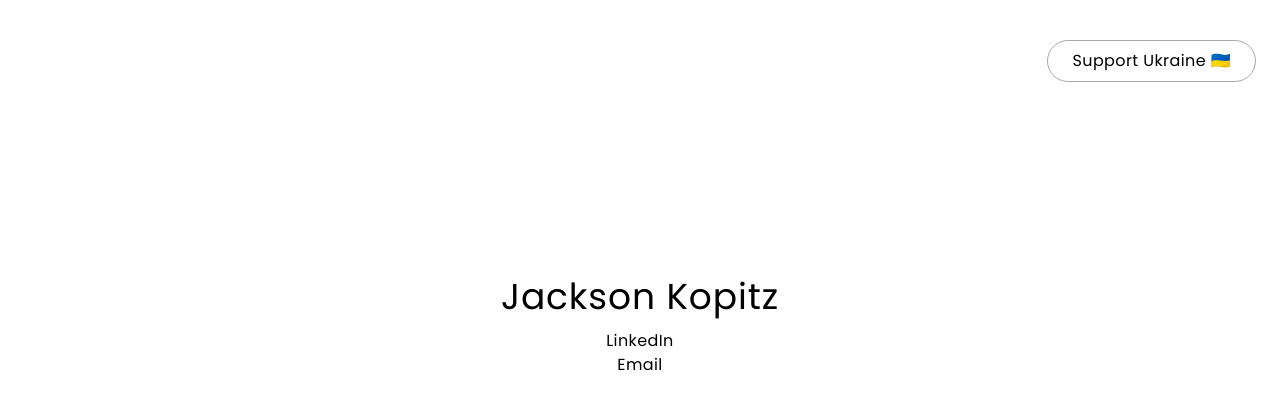
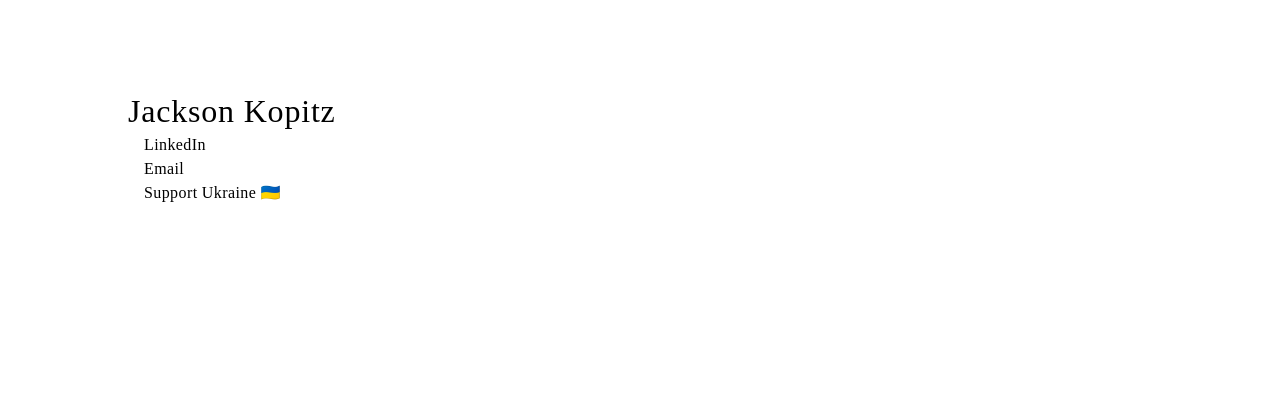
Before and after one commit to jacksonkopitz/website, a React (Create React App) app: page / in a window 1280 px wide. Shown: the top 408 px of the page. Built offline with nearby package versions, Linux system fonts and the light colour scheme.

Commit message:
redesign site

```diff
--- a/src/components/Header.tsx
+++ /dev/null
@@ -1,14 +0,0 @@
-import React from "react";
-import UkraineButton from "./common/UkraineButton";
-
-interface HeaderProps {}
-
-export const Header: React.FC<HeaderProps> = () => {
-  return (
-    <div className="tw-sticky tw-top-0 tw-py-2 tw-px-2 tw-flex tw-flex-row-reverse tw-items-center">
-      <UkraineButton />
-    </div>
-  );
-};
-
-export default Header;
--- a/src/components/Home.tsx
+++ b/src/components/Home.tsx
@@ -1,13 +1,11 @@
 import React from "react";
-import Header from "./Header";
 import Main from "./Main";
 
 interface HomeProps {}
 
 export const Home: React.FC<HomeProps> = () => {
   return (
-    <div className="tw-sticky tw-top-0 tw-py-8 tw-px-4 tw-flex tw-flex-col">
-      <Header />
+    <div className="tw-sticky tw-top-0">
       <Main />
     </div>
   );
--- a/src/components/Main.tsx
+++ b/src/components/Main.tsx
@@ -30,27 +30,27 @@ export const Main: React.FC<MainProps> = () => {
   };
 
   return (
-    <div className="tw-pb-16 tw-pt-44 tw-flex tw-flex-col tw-text-center">
-      <div className="tw-py-2">
+    <div className="tw-pl-8 tw-pt-24 tw-flex tw-flex-col sm:tw-pl-32">
+      <div className="tw-w-72">
+        <div className={"tw-pb-1"}>
           <Text
             text={"Jackson Kopitz"}
-          font={Font.POPPINS}
-          fontSize={FontSize.XL4}
+            font={Font.ARVO_BOLD}
+            fontSize={FontSize.XL3}
             color={TextColor.BLACK}
           />
         </div>
 
-      <div className="tw-flex tw-flex-col tw-text-center">
+        <div className="tw-pl-4">
           <div>
             <a
               href="https://www.linkedin.com/in/jacksonkopitz/"
               target="_blank"
               rel="noreferrer"
-            className="tw-px-2"
             >
               <Text
                 text={"LinkedIn"}
-              font={Font.POPPINS}
+                font={Font.ARVO_BOLD}
                 fontSize={FontSize.BASE}
                 color={TextColor.BLACK}
               />
@@ -61,11 +61,29 @@ export const Main: React.FC<MainProps> = () => {
             <span onClick={handleCopyClick} className="tw-cursor-pointer">
               <Text
                 text={isCopied ? "Copied!" : "Email"}
-              font={Font.POPPINS}
+                font={Font.ARVO_BOLD}
                 fontSize={FontSize.BASE}
                 color={TextColor.BLACK}
               />
             </span>
+          </div>
+
+          <div>
+            <span>
+              <a
+                href="https://www.vox.com/future-perfect/22955885/donate-ukraine"
+                target="_blank"
+                rel="noreferrer"
+              >
+                <Text
+                  text={"Support Ukraine 🇺🇦"}
+                  font={Font.ARVO_BOLD}
+                  fontSize={FontSize.BASE}
+                  color={TextColor.BLACK}
+                />
+              </a>
+            </span>
+          </div>
         </div>
       </div>
     </div>
--- a/src/components/common/UkraineButton.tsx
+++ /dev/null
@@ -1,26 +0,0 @@
-import React from "react";
-import { Font, FontSize, TextColor } from "../../utils/constants";
-import Text from "../common/text";
-
-interface UkraineButtonProps {}
-
-const UkraineButton: React.FC<UkraineButtonProps> = () => {
-  return (
-    <div className="tw-cursor-pointer tw-px-4 tw-border tw-rounded-full tw-border-black tw-py-2 tw-px-6 tw-text-center">
-      <a
-        href="https://www.vox.com/future-perfect/22955885/donate-ukraine"
-        target="_blank"
-        rel="noreferrer"
-      >
-        <Text
-          text={"Support Ukraine 🇺🇦"}
-          font={Font.POPPINS}
-          fontSize={FontSize.BASE}
-          color={TextColor.BLACK}
-        />
-      </a>
-    </div>
-  );
-};
-
-export default UkraineButton;
--- a/src/components/common/text/index.tsx
+++ b/src/components/common/text/index.tsx
@@ -1,4 +1,9 @@
-import { Font, FontSize, TextColor } from "../../../utils/constants";
+import {
+  Font,
+  FontSize,
+  MobileFontSize,
+  TextColor,
+} from "../../../utils/constants";
 
 interface TextProps {
   text: string;
@@ -7,13 +12,25 @@ interface TextProps {
   color?: TextColor;
 }
 
+const FontSizeToMobileFontSize = {
+  [FontSize.BASE]: MobileFontSize.XS,
+  [FontSize.LARGE]: MobileFontSize.BASE,
+  [FontSize.XL]: MobileFontSize.LARGE,
+  [FontSize.XL2]: MobileFontSize.XL,
+  [FontSize.XL3]: MobileFontSize.XL2,
+  [FontSize.XL4]: MobileFontSize.XL3,
+  [FontSize.XL8]: MobileFontSize.XL4,
+};
+
 export const Text: React.FC<TextProps> = ({
   text,
   font,
   fontSize = FontSize.BASE,
   color = TextColor.BLACK,
 }) => {
-  const style = `tw-font-${font} tw-text-${color} tw-text-${fontSize} tw-tracking-wide`;
+  const fontSizeForDevice = `tw-text-${FontSizeToMobileFontSize[fontSize]} sm:tw-text-${fontSize}`;
+  const trackingDevice = `tw-tracking-wide sm:tw-tracking-wide`;
+  const style = `${fontSizeForDevice} ${trackingDevice} tw-font-${font} tw-text-${color} `;
   return <span className={style}>{text}</span>;
 };
 
--- a/src/utils/constants.ts
+++ b/src/utils/constants.ts
@@ -2,6 +2,8 @@ export enum Font {
   POPPINS = "poppins",
   POPPINS_SEMIBOLD = "poppinsSemibold",
   POPPINS_BOLD = "poppinsBold",
+  ARVO = "arvo",
+  ARVO_BOLD = "arvoBold",
 }
 
 export enum TextColor {
@@ -9,8 +11,17 @@ export enum TextColor {
   BLACK = "black",
 }
 
+export enum MobileFontSize {
+  XS = "xs", // 12 px
+  BASE = "base", // 16 px
+  LARGE = "lg", // 18 px
+  XL = "xl", // 20 px
+  XL2 = "2xl", // 24 px
+  XL3 = "3xl", // 32 px
+  XL4 = "4xl", // 36 px
+}
+
 export enum FontSize {
-  XS = "xs", // 12 px
   BASE = "base", // 16 px
   LARGE = "lg", // 18 px
   XL = "xl", // 20 px
--- a/tailwind.config.js
+++ b/tailwind.config.js
@@ -290,6 +290,8 @@ module.exports = {
         poppins: ["Poppins"],
         poppinsSemibold: ["Poppins-Semibold"],
         poppinsBold: ["Poppins-Bold"],
+        arvo: ["Arvo-Regular"],
+        arvoBold: ["Arvo-Bold"],
       },
       width: {
         302: "302px",
@@ -301,9 +303,4 @@ module.exports = {
       },
     },
   },
-  // variants: {
-  //   extend: {
-  //     opacity: ["disabled"],
-  //   },
-  // },
 };
```
Also changed, not shown: src/utils/fonts/arvo/Arvo-Bold.ttf (added), src/utils/fonts/arvo/Arvo-Regular.ttf (added). Lines whose indentation alone changed are shown as unchanged.
